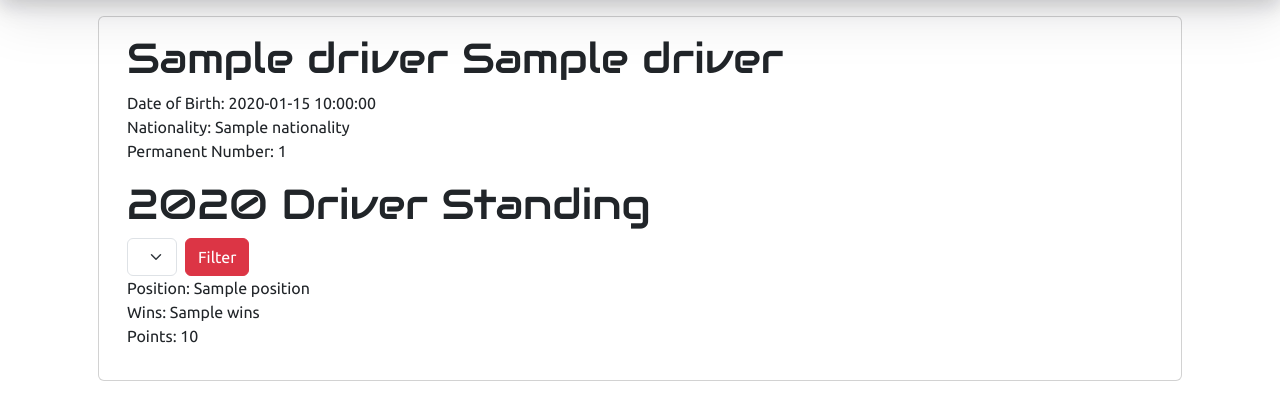
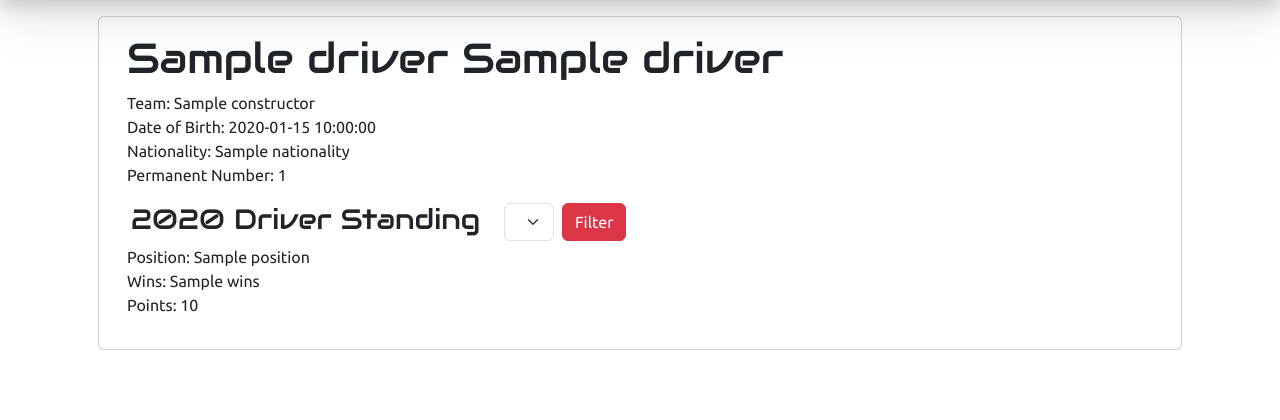
Before and after one commit to neilcasas/f1-website, a Flask app: template templates/driver-profile.html in a window 1280 px wide. Shown: the part 56-476 px from the top of the page. Run offline with Flask 3, Linux system fonts and the light colour scheme; the template is opened without the code that fills it: most values are stand-ins (such as "Sample title", 1, 10 or a date in 2020); lists and menus that the app fills with data are empty.

Commit message:
adjusted drivers profile layout and added team, points, and wins per season section

```diff
--- a/static/styles.css
+++ b/static/styles.css
@@ -14,7 +14,8 @@ a {
 }
 
 h1,
-h2 {
+h2,
+h3 {
     font-family: "Audiowide";
 }
 
--- a/templates/driver-profile.html
+++ b/templates/driver-profile.html
@@ -24,13 +24,17 @@ Drivers - {{ driver.given_name }} {{ driver.family_name }}
 <div class="card m-3 p-3">
     <div class="container-fluid">
         <h1>{{ driver.given_name }} {{ driver.family_name }}</h1>
+        <div>Team: {{ standing.driver_standings[0].constructors[0].name }}</div>
         <div>Date of Birth: {{ driver.date_of_birth }}</div>
         <div>Nationality: {{ driver.nationality }}</div>
         <div>Permanent Number: {{ driver.permanent_number }}</div>
     </div>
     <div class="container-fluid pt-3 pb-3">
-        <h1>{{ selected_year }} Driver Standing</h1>
         <div class="row">
+            <div class="col-auto ms-1">
+                <h3>{{ selected_year }} Driver Standing</h3>
+            </div>
+            <div class="col">
                 <form method="POST" action="/drivers/{{ driver.driver_id }}" class="d-flex">
                     <div class="col-auto me-2">
                         <select class="form-select" name="year" id="year">
@@ -45,10 +49,10 @@ Drivers - {{ driver.given_name }} {{ driver.family_name }}
                     </div>
                 </form>
             </div>
+        </div>
         <div>Position: {{ standing.driver_standings[0].position }}</div>
         <div>Wins: {{ standing.driver_standings[0].wins }}</div>
         <div>Points: {{ standing.driver_standings[0].points }}</div>
     </div>
-
 </div>
 {% endblock %}
```
Lines whose indentation alone changed are shown as unchanged.
